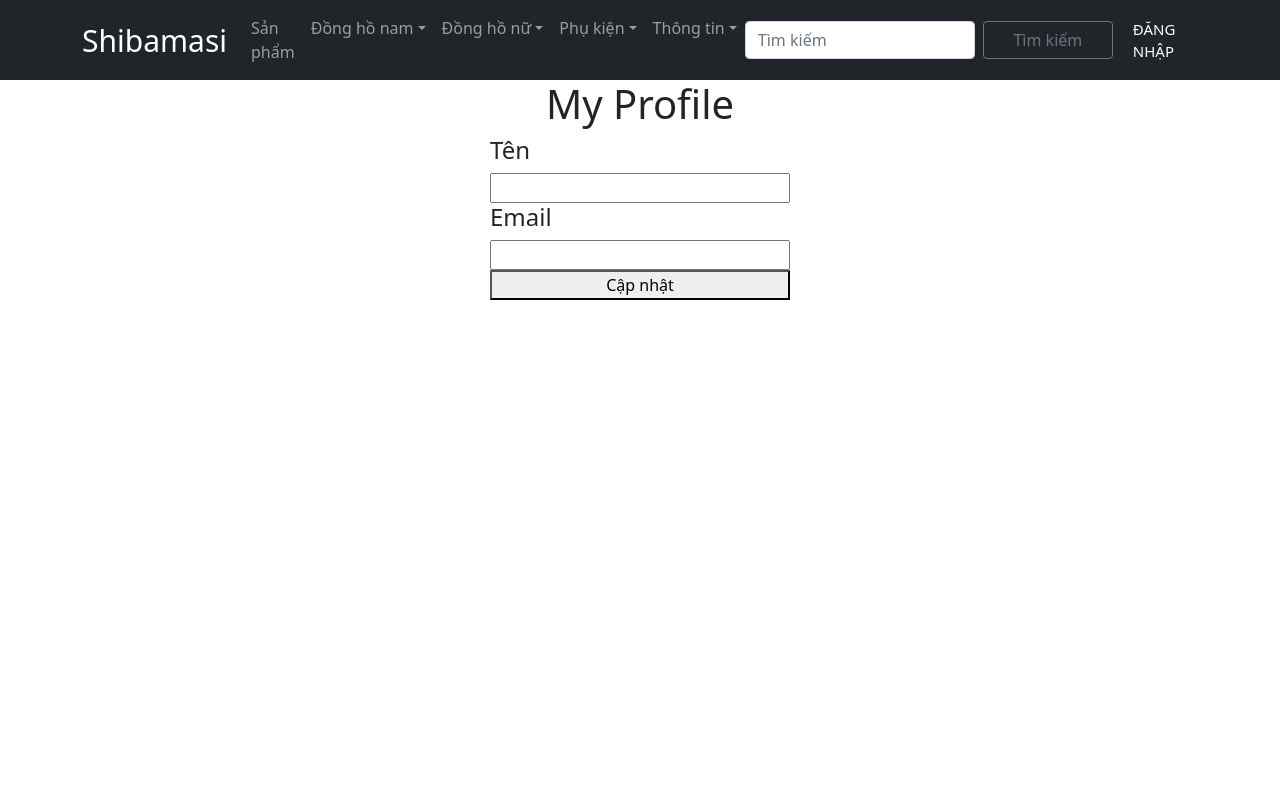
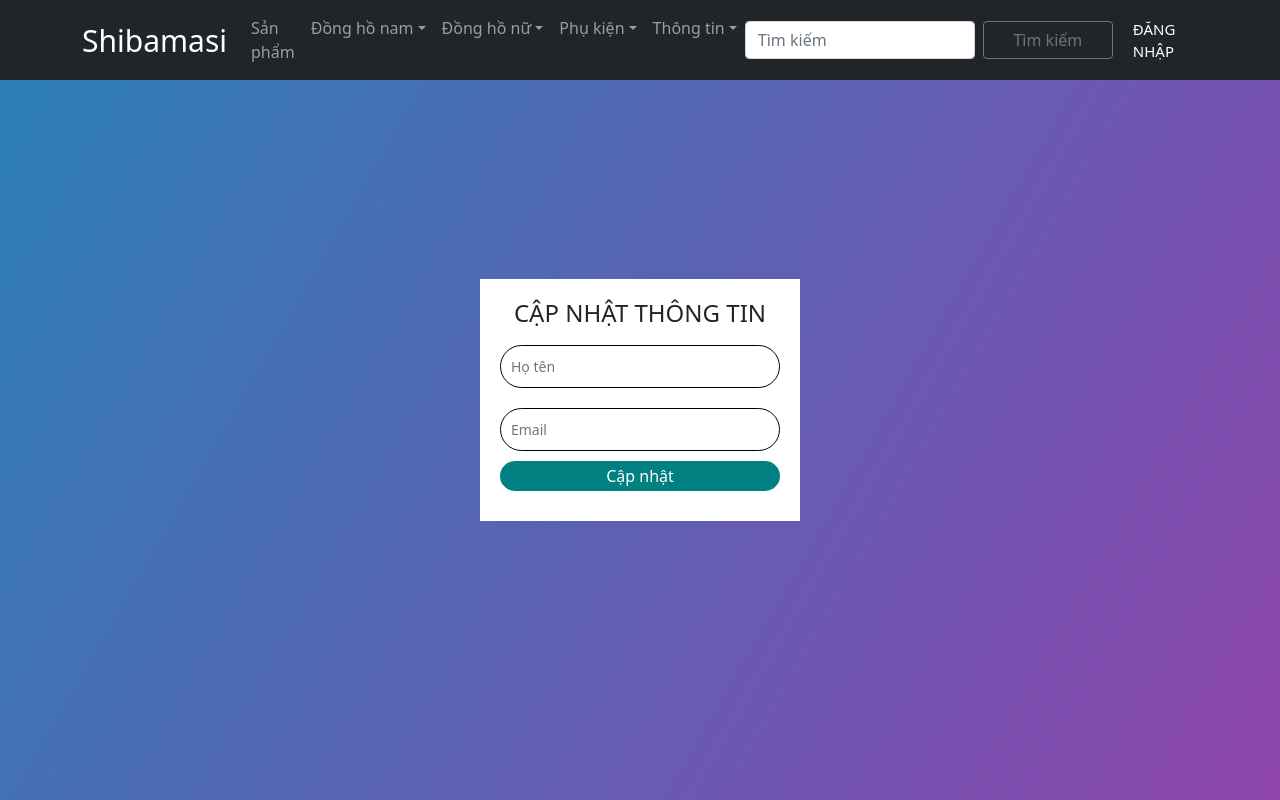
Before and after one commit to trnhattan/Final-DevWeb, a React (Create React App) app in the folder frontend/: page /me/update in a window 1280 px wide. Built offline with nearby package versions, Linux system fonts and the light colour scheme.

Commit message:
NewVersion

```diff
--- a/frontend/src/data.js
+++ b/frontend/src/data.js
@@ -2,21 +2,21 @@ export const sliderItems = [
     {
         id: 1,
         img: "https://curnonwatch.com/_next/image/?url=https%3A%2F%2Fshop.curnonwatch.com%2Fmedia%2Fcatalog%2Fproduct%2Fb%2Ft%2Fbt.calm.png&w=640&q=75",
-        title: " 1 Đồng hồ Fitbit Versa",
+        title: "Đồng hồ Fitbit Versa",
         desc: "Fitbit Versa 2 là chiếc đồng hồ thông minh thế hệ tiếp theo được Fitbitt cho ra mắt sau thành công của Versa 1.  Versa 2 có một số cải tiến so với phiên bản đầu tiên, đặc biệt là màn hình AMOLED hoàn toàn mới, được tích hợp trợ lý ảo Amazon Alexa và ứng dụng nghe nhạc Spotify. Bộ vi xử lý cũng đã được nâng cấp nhanh hơn và cải thiện thời lượng sử dụng pin.",
 
     },
     {
         id: 2,
         img: "https://curnonwatch.com/_next/image/?url=https%3A%2F%2Fshop.curnonwatch.com%2Fmedia%2Fcatalog%2Fproduct%2Fj%2Fu%2Fjurgen_1_.png&w=640&q=75",
-        title: " 2 Đồng hồ dây da",
+        title: "Đồng hồ dây da",
         desc: "Chất liệu dây da là loại phổ biến nhất khi thiết kế và sản xuất đồng hồ. Loại dây này vừa bền lại vừa sang, thiết kế năng động, phù hợp với nhiều lựa chọn.",
 
     },
     {
         id: 3,
         img: "https://curnonwatch.com/_next/image/?url=https%3A%2F%2Fshop.curnonwatch.com%2Fmedia%2Fcatalog%2Fproduct%2Fl%2Fo%2Floretta.1.png&w=640&q=75",
-        title: "3 Đồng hồ nam sang trọng",
+        title: "Đồng hồ nam sang trọng",
         desc: "Sản phẩm đồng hồ mang thương hiệu MVW với nhiều mẫu mã năng động, trẻ trung nhưng không kém phần tinh tế và sang trọng, phù hợp với tất cả mọi người hoạt động ở nhiều lĩnh vực từ dân văn phòng đến doanh nhân.",
 
     },
--- a/frontend/src/pages/Account.jsx
+++ b/frontend/src/pages/Account.jsx
@@ -7,14 +7,49 @@ import Loader from '../components/Loader'
 import MetaData from '../components/MetaData'
 import NewNavbar from '../components/NewNavbar'
 import { Link, useNavigate } from 'react-router-dom'
+import Footer from '../components/Footer'
+import { padding } from '@mui/system'
 
 
 const Container = styled.div`
-
-
-`
-
-
+`;
+const Wrapper = styled.div`
+  display: flex;
+`;
+const ImgContainer = styled.div`
+  height: 85%;
+  widht: 85%;
+  flex: 1;
+`;
+const Image = styled.img`
+  height: 85%
+`;
+const InfoContainer = styled.div`
+  flex: 1;
+  text-align: center;
+  width: 100%;
+  heigth: 100%;
+`;
+const Desctitle = styled.h4`
+  padding: 10px;
+`;
+const Desc = styled.h2`
+  font-size: 25px;
+`;
+const Title = styled.h1`
+  padding: 20px;
+  text-align: center;
+  font-size: 35px;
+`;
+const Logo = styled.h1`
+  margin: 10px
+`;
+const Slide = styled.div`
+  width: 100vw;
+  height: 70vh;
+  display: flex;
+  align-items: center;
+`;
 const Account = () => {
 
   const {currentUser, isLoading, isAuthenticated } = useSelector((state)=>state.user)
@@ -38,17 +73,24 @@ const Account = () => {
             <Fragment>
             <MetaData title = {currentUser.name}/>
             <NewNavbar/>
+            <Title>THÔNG TIN NGƯỜI DÙNG</Title>
             <Container>
-              <h1>My Profile</h1>
-              <h2>Name</h2>
-              {currentUser.name}
-
-              <h2>Email</h2>
-              {currentUser.email}
-
-              <Link to = "/cart">Giỏ hàng</Link>
-              <Link to = "/me/update">Chinh sua tai khoan</Link>
-              <Link to = "/password/update"> Đổi mật khẩu </Link>
+              <Wrapper>
+              <Slide>
+                  <InfoContainer>
+                    <Desctitle>Họ và tên</Desctitle>
+                    <desc>{currentUser.name}</desc>
+                    <Desctitle>Email</Desctitle>
+                    <desc>{currentUser.email}</desc> <br/>
+                    <Link to = "/me/update">Thay đổi thông tin</Link> <br/>
+                    <Link to = "/password/update"> Đổi mật khẩu </Link> <br/>
+                  </InfoContainer>
+                  <ImgContainer>
+                    <Image src={currentUser.avatar.url}/>
+                  </ImgContainer>
+                </Slide>
+              </Wrapper>
+              <Footer/>
             </Container>
           </Fragment>
           ):(
--- a/frontend/src/pages/ForgotPassword.jsx
+++ b/frontend/src/pages/ForgotPassword.jsx
@@ -10,24 +10,55 @@ import {ForgotPasswordSlice} from '../redux/Slice/userSlice'
 import { useNavigate } from 'react-router-dom'
 
 const Container = styled.div`
-
-
+  height: 85vh;
+  display: flex;
+  align-items: center;
+  text-align: center;
+  justify-content: center;
+  background: linear-gradient(120deg, #2980b9, #8e44ad)
+`;
+const Wrapper = styled.div`
+    width: 25%;
+    padding: 20px;
+    background-color: white;
 `
-
+const Title = styled.h1`
+    font-size: 24px;
+    font-weight: 500;
+`
 const Form = styled.form`
-
-
+    display: flex;
+    flex-wrap: wrap;
+    flex-direction:column;
 `
-
 const Input = styled.input`
-
-
-`
+  flex: 1;
+  min-width: 40%;
+  margin: 10px 0;
+  padding: 10px;
+  border: 1.5px solid black;
+  border-radius: 25px;
+  font-size: 14px;
+`;
 
 const Button = styled.button`
-
-
-`
+  background-color: teal;
+  color: white;
+  cursor: pointer;
+  margin-bottom: 10px;
+  border: 2px solid teal;
+  border-radius: 15px;
+  &:disabled {
+    color: green;
+    cursor: not-allowed;
+  }
+`;
+const Link = styled.a`
+  margin: 5px 0px;
+  font-size: 15px;
+  text-decoration: underline;
+  cursor: pointer;
+`;
 
 
 export const ForgotPassword = () => {
@@ -58,21 +89,23 @@ export const ForgotPassword = () => {
 
   return (
       <Fragment>
-          <NewNavbar/>
+        <div style={{position:"fixed", width:"100%"}}>
+        <NewNavbar/>
+        </div>
           <MetaData title="Quên mật khẩu" />
           {isLoading ? (<Loader/>):(
             <Fragment>
                 <Container>
-                    <h2>Quên mật khẩu</h2>
+                    <Wrapper>
+                    <Title>Quên mật khẩu</Title>
                     <Form>
-                        <h3>Nhập Email: </h3>
                         <Input
                             placeholder='Email'
                             onChange={(e)=>setEmail(e.target.value)}
                         />
-
                         <Button onClick={handleClick}> Gửi </Button>
                     </Form>
+                    </Wrapper>
                 </Container>
             </Fragment>
           )}
--- a/frontend/src/pages/Login.jsx
+++ b/frontend/src/pages/Login.jsx
@@ -8,13 +8,13 @@ import NewNavbar from '../components/NewNavbar';
 // import Alert from '@mui/material/Alert';
 // import AlertTitle from '@mui/material/AlertTitle';
 
-
-
 const Container = styled.div`
-  width: 100vw;
+  height: 100vh;
   display: flex;
   align-items: center;
+  text-align: center;
   justify-content: center;
+  background: linear-gradient(120deg, #2980b9, #8e44ad)
 `;
 
 const Wrapper = styled.div`
@@ -26,7 +26,7 @@ const Wrapper = styled.div`
 
 const Title = styled.h1`
   font-size: 24px;
-  font-weight: 300;
+  font-weight: 500;
 `;
 
 const Form = styled.form`
@@ -39,16 +39,18 @@ const Input = styled.input`
   min-width: 40%;
   margin: 10px 0;
   padding: 10px;
+  border: 1.5px solid black;
+  border-radius: 25px;
+  font-size: 14px;
 `;
 
 const Button = styled.button`
-  width: 40%;
-  border: none;
-  padding: 15px 20px;
   background-color: teal;
   color: white;
   cursor: pointer;
   margin-bottom: 10px;
+  border: 2px solid teal;
+  border-radius: 15px;
   &:disabled {
     color: green;
     cursor: not-allowed;
@@ -56,7 +58,6 @@ const Button = styled.button`
 `;
 
 const StyledLink = styled(Link)`
-  margin: 5px 0px;
   font-size: 14px;
   text-decoration: underline;
   cursor: pointer;
@@ -76,7 +77,6 @@ const TitleSuccess = styled.h1`
   font-size: 30px;
   font-weight: 500;
 `;
-
 
 
 const Login = () => {
@@ -110,12 +110,14 @@ const Login = () => {
 
   return (
     <Fragment>
-      <NewNavbar/>
+      <div style={{position:"fixed", width:"100%"}}>
+        <NewNavbar/>
+      </div>
       {isAuthenticated ?
       (
         <Container>
             <LoginSuccess>
-              <TitleSuccess>ĐÃ ĐĂNG NHẬP THÀNH CÔNG</TitleSuccess>
+              <TitleSuccess>ĐĂNG NHẬP THÀNH CÔNG</TitleSuccess>
               <Button onClick={backHome}>Trang chủ</Button>
             </LoginSuccess>
         </Container>
@@ -129,26 +131,27 @@ const Login = () => {
               <Input
                 name = "email"
                 type="email"
-                placeholder='Nhập email:'
+                placeholder='Email'
                 onChange={(e)=>setEmail(e.target.value)}
               />
 
               <Input
                 name='password'
                 type="password"
-                placeholder='Nhập mật khẩu:'
+                placeholder='Mật khẩu'
                 onChange={(e)=>setPassword(e.target.value)}
               />
+
+              <Button onClick={handleClick}>Đăng nhập</Button>
+
               {error ?
                 (<p style={{color:"red"}}>Lỗi! Vui lòng thử lại</p>)
                 :
                 (<p style={{color:"white"}}>No error</p>)}
 
-              <Button onClick={handleClick}>Đăng nhập</Button>
-
             </Form>
 
-            <StyledLink to={`/password/forgot`}>Quên mật khẩu ?</StyledLink>
+            <StyledLink to={`/password/forgot`}>Quên mật khẩu?</StyledLink>
             &nbsp;
             <Link to={`/register`}>Đăng ký tài khoản</Link>
           </Wrapper>
--- a/frontend/src/pages/Register.jsx
+++ b/frontend/src/pages/Register.jsx
@@ -8,20 +8,22 @@ import { register } from "../redux/callAPI/userCall";
 import { useLocation, useNavigate } from "react-router-dom";
 
 const Container = styled.div`
-    width: 100vw;
+  height: 100vh;
   display: flex;
   align-items: center;
+  text-align: center;
   justify-content: center;
-`
+  background: linear-gradient(120deg, #2980b9, #8e44ad)
+`;
 const Wrapper = styled.div`
-    width: 40%;
+    width: 25%;
     padding: 20px;
     background-color: white;
     ${mobile({ width: "75%" })}
 `
 const Title = styled.h1`
     font-size: 24px;
-    font-weight: 300;
+    font-weight: 500;
 `
 const Form = styled.form`
     display: flex;
@@ -31,19 +33,25 @@ const Form = styled.form`
 const Input = styled.input`
   flex: 1;
   min-width: 40%;
-    margin: 20px 10px 0px 0px;
+  margin: 10px 0;
   padding: 10px;
-`
+  border: 1.5px solid black;
+  border-radius: 25px;
+  font-size: 14px;
+`;
 
 const Button = styled.button`
-    margin-top: 20px;
-    width: 40%;
-    border: none;
-    padding: 15px 20px;
   background-color: teal;
   color: white;
   cursor: pointer;
-`
+  margin-bottom: 10px;
+  border: 2px solid teal;
+  border-radius: 15px;
+  &:disabled {
+    color: green;
+    cursor: not-allowed;
+  }
+`;
 const Link = styled.a`
   margin: 5px 0px;
   font-size: 15px;
@@ -73,11 +81,14 @@ const Register = () => {
     }
 
     return (
-        <Fragment>
+        <>
+            <div style={{position:"fixed", width:"100%"}}>
             <NewNavbar/>
+            </div>
             <Container>
+
                 <Wrapper>
-                    <Title>Đăng ký tài khoản tài khoản</Title>
+                    <Title>ĐĂNG KÍ</Title>
                     <Form onSubmit={registerSubmit}>
                         <Input
                             placeholder="Tên"
@@ -111,13 +122,11 @@ const Register = () => {
                         <Button type="submit">
                             Tạo tài khoản
                         </Button>
-
                     </Form>
-                    <br></br>
-                    <p>Đã có tài khoản ? <Link href="/login">Đăng nhập</Link> </p>
+                    <Link href="/login">Đăng nhập</Link>
                 </Wrapper>
             </Container>
-        </Fragment>
+        </>
     )
 }
 
--- a/frontend/src/pages/ResetPassword.jsx
+++ b/frontend/src/pages/ResetPassword.jsx
@@ -9,24 +9,52 @@ import {resetPassword} from '../redux/callAPI/userCall'
 import {ForgotPasswordSlice} from '../redux/Slice/userSlice'
 
 const Container = styled.div`
+  height: 100vh;
+  display: flex;
+  align-items: center;
+  text-align: center;
+  justify-content: center;
+  background: linear-gradient(120deg, #2980b9, #8e44ad)
+`;
 
-
-`
-
-const Form = styled.form`
-
-
-`
+const Wrapper = styled.div`
+  width: 25%;
+  padding: 20px;
+  background-color: white;
+`;
 
 const Input = styled.input`
+  flex: 1;
+  min-width: 40%;
+  margin: 10px 0;
+  padding: 10px;
+  border: 1.5px solid black;
+  border-radius: 25px;
+  font-size: 14px;
+`;
+const Form = styled.form`
+  display: flex;
+  flex-direction: column;
+`;
 
-
-`
+const Title = styled.h1`
+  font-size: 35px;
+  font-weight: 500;
+`;
 
 const Button = styled.button`
+  background-color: teal;
+  color: white;
+  cursor: pointer;
+  margin-bottom: 10px;
+  border: 2px solid teal;
+  border-radius: 15px;
+  &:disabled {
+    color: green;
+    cursor: not-allowed;
+  }
+`;
 
-
-`
 
 
 const ResetPassword = () => {
@@ -60,28 +88,29 @@ const ResetPassword = () => {
 
     return (
         <Fragment>
+            <MetaData title="Đặt lại mật khẩu"/>
+            <div style={{position:"fixed", width:"100%"}}>
                 <NewNavbar/>
-            <MetaData title="Đặt lại mật khẩu"/>
+            </div>
             {isLoading ? (<Loader/>):(
                 <Fragment>
                     <Container>
+                        <Wrapper>
                             <Form>
-                            <h2>Nhập mật khẩu</h2>
+                                <Title>Đặt lại mật khẩu</Title>
                                 <Input
                                 name='password'
                                 placeholder='Mật khẩu'
                                 onChange={(e)=>setPassword(e.target.value)}
                                 />
-
-                            <h2>Xác nhận mật khẩu</h2>
                                 <Input
                                 name = 'confirmPassword'
                                 placeholder='Xác nhận mật khẩu'
                                 onChange={(e)=>setConfirmPassword(e.target.value)}
                                 />
-
                                 <Button onClick={handleClick}>Xác nhận</Button>
                             </Form>
+                        </Wrapper>
                     </Container>
                 </Fragment>
             )}
--- a/frontend/src/pages/UpdatePassword.jsx
+++ b/frontend/src/pages/UpdatePassword.jsx
@@ -7,24 +7,53 @@ import { useDispatch, useSelector } from 'react-redux'
 import {updatePassword} from '../redux/callAPI/userCall'
 import { useNavigate } from 'react-router-dom'
 import {ProfileSlice} from '../redux/Slice/userSlice'
+import FormRange from 'react-bootstrap/esm/FormRange'
 
 const Container = styled.div`
-    display
-`
+  height: 100vh;
+  display: flex;
+  align-items: center;
+  text-align: center;
+  justify-content: center;
+  background: linear-gradient(120deg, #2980b9, #8e44ad)
+`;
 
+const Wrapper = styled.div`
+  width: 25%;
+  padding: 20px;
+  background-color: white;
+`;
 
 const Input = styled.input`
+  flex: 1;
+  min-width: 40%;
+  margin: 10px 0;
+  padding: 10px;
+  border: 1.5px solid black;
+  border-radius: 25px;
+  font-size: 14px;
+`;
+const Form = styled.form`
 
 `
-const Form = styled.form`
-
-
-`
+const Title = styled.h1`
+  font-size: 35px;
+  font-weight: 300;
+`;
 
 const Button = styled.button`
+  background-color: teal;
+  color: white;
+  cursor: pointer;
+  margin-bottom: 10px;
+  border: 2px solid teal;
+  border-radius: 15px;
+  &:disabled {
+    color: green;
+    cursor: not-allowed;
+  }
+`;
 
-
-`
 
 
 
@@ -67,24 +96,26 @@ const UpdatePassword = () => {
         (
             <Fragment>
                 <MetaData title={"Đổi mật khẩu"}/>
-                <NewNavbar/>
+                <div style={{position:"fixed", width:"100%"}}>
+                 <NewNavbar/>
+                </div>
                 <Container>
-                    <h1>Đổi mật khẩu</h1>
+                    <Wrapper>
+                    <Title>ĐỔI MẬT KHẨU</Title>
                     <Form>
-
-                        <h4>Mật khẩu hiện tại</h4>
+                        <h6>Mật khẩu hiện tại</h6>
                         <Input onChange={(e)=>setoldPassword(e.target.value)} />
 
-                        <h4>Mật khẩu mới</h4>
+                        <h6>Mật khẩu mới</h6>
                         <Input onChange={(e)=>setNewPassword(e.target.value)} />
 
-                        <h4>Xác nhận mật khẩu mới</h4>
+                        <h6>Xác nhận mật khẩu mới</h6>
                         <Input onChange={(e)=>setConfirmNewPassqord(e.target.value)} />
 
                         <br></br>
                         <Button onClick={handleClick}>Cập nhật</Button>
-
                     </Form>
+                    </Wrapper>
                 </Container>
             </Fragment>
         )}
--- a/frontend/src/pages/UpdateProfile.jsx
+++ b/frontend/src/pages/UpdateProfile.jsx
@@ -13,30 +13,53 @@ import { loadUser } from '../redux/callAPI/userCall'
 import { useNavigate } from 'react-router-dom'
 
 const Container = styled.div`
-    width: 100vw;
-    display: flex;
-    flex-direction: column;
-    align-items: center;
-    justify-content: center;
+  height: 100vh;
+  display: flex;
+  align-items: center;
+  text-align: center;
+  justify-content: center;
+  background: linear-gradient(120deg, #2980b9, #8e44ad)
+`;
 
-`
+const Wrapper = styled.div`
+  width: 25%;
+  padding: 20px;
+  background-color: white;
+`;
 
+const Title = styled.h1`
+  font-size: 24px;
+  font-weight: 500;
+`;
 
-const FromProfile = styled.form`
-    display: flex;
-    flex-direction: column;
-`
+const Form = styled.form`
+  display: flex;
+  flex-direction: column;
+`;
 
 const Input = styled.input`
-    width: 300px;
+  flex: 1;
+  min-width: 40%;
+  margin: 10px 0;
+  padding: 10px;
+  border: 1.5px solid black;
+  border-radius: 25px;
+  font-size: 14px;
+`;
 
-`
+const Button = styled.button`
+  background-color: teal;
+  color: white;
+  cursor: pointer;
+  margin-bottom: 10px;
+  border: 2px solid teal;
+  border-radius: 15px;
+  &:disabled {
+    color: green;
+    cursor: not-allowed;
+  }
+`;
 
-
-const Button =  styled.button`
-
-
-`
 
 
 const UpdateProfile = () => {
@@ -86,20 +109,28 @@ const UpdateProfile = () => {
         (
             <Fragment>
                 <MetaData title={"Update profile"}/>
-                <NewNavbar/>
+                <div style={{position:"fixed", width:"100%"}}>
+                  <NewNavbar/>
+                </div>
                 <Container>
-                    <h1>My Profile</h1>
-                    <FromProfile>
+                    <Wrapper>
+                        <Title>CẬP NHẬT THÔNG TIN</Title>
+                        <Form>
 
-                            <h4>Tên</h4>
-                            <Input onChange={(e)=>setName(e.target.value)} />
-
-                            <h4>Email</h4>
-                            <Input onChange={(e)=>setEmail(e.target.value)} />
-
-
-                            <Button onClick={handleClick}>Cập nhật</Button>
-                    </FromProfile>
+                                <Input
+                                    name = "Ho ten"
+                                    type = "text"
+                                    placeholder= "Họ tên"
+                                    onChange={(e)=>setName(e.target.value)} />
+                                <Input
+                                    name = "email"
+                                    type="email"
+                                    placeholder='Email'
+                                    onChange={(e)=>setEmail(e.target.value)}
+                                />
+                                <Button onClick={handleClick}>Cập nhật</Button>
+                        </Form>
+                    </Wrapper>
                 </Container>
             </Fragment>
         )}
```
Lines whose indentation alone changed are shown as unchanged.
